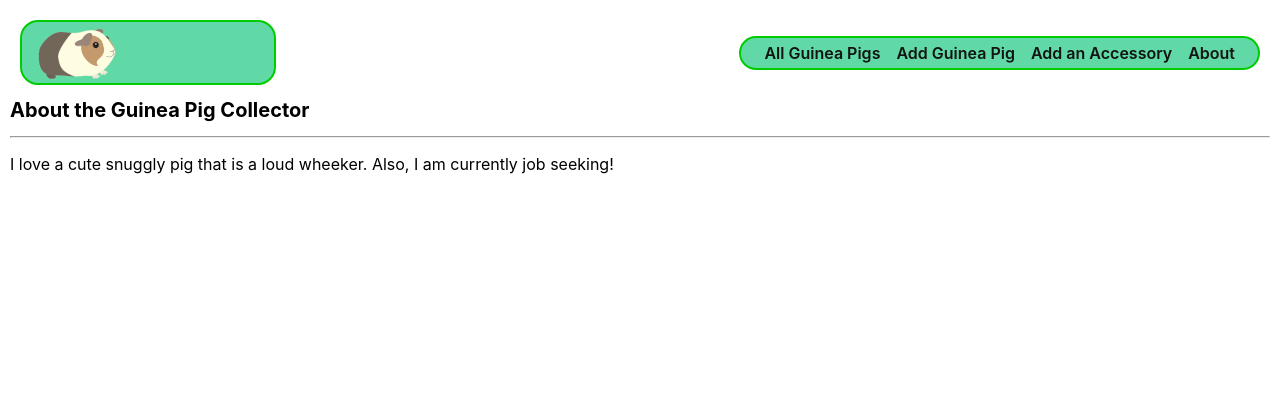
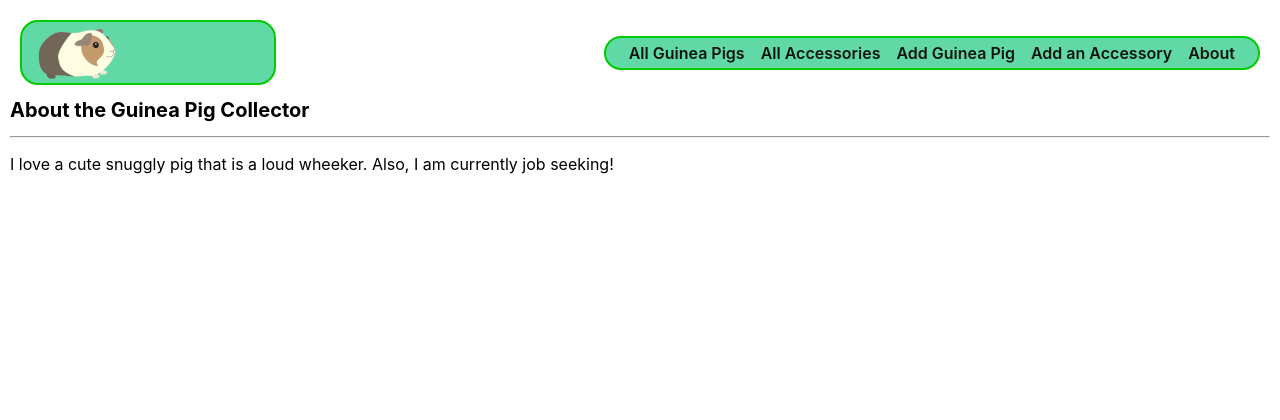
Before and after one commit to cactuspie23/guineapig-collector, a Django app: page /about/ in a window 1280 px wide. Shown: the top 420 px of the page. Run offline with Django 4.2, Linux system fonts and the light colour scheme.

Commit message:
add accessory list and detail view url and html

```diff
--- a/main_app/templates/base.html
+++ b/main_app/templates/base.html
@@ -29,6 +29,7 @@
     <nav>
       <ul>
         <li><a href="{% url 'guineapigs_index' %}">All Guinea Pigs</a></li>
+        <li><a href="{% url 'accessories_index' %}">All Accessories</a></li>
         <li><a href="{% url 'guineapigs_create' %}">Add Guinea Pig</a></li>
         <li><a href="{% url 'accessories_create' %}">Add an Accessory</a></li>
         <li><a href="{% url 'about' %}">About</a></li>
--- a/main_app/urls.py
+++ b/main_app/urls.py
@@ -11,4 +11,6 @@ urlpatterns = [
   path('guineapigs/<int:pk>/delete/', views.GuineapigDelete.as_view(), name='guineapig_delete'),
   path('guineapigs/<int:guineapig_id>/add_feeding/', views.add_feeding, name='add_feeding'),
   path('accessories/create/', views.AccessoryCreate.as_view(), name='accessories_create'),
+  path('accessories/<int:pk>/', views.AccessoryDetail.as_view(), name='accessories_detail'),
+  path('accessories/', views.AccessoryList.as_view(), name='accessories_index'),
 ]
--- a/main_app/views.py
+++ b/main_app/views.py
@@ -1,4 +1,5 @@
 from django.shortcuts import render, redirect
+from django.views.generic import ListView, DetailView
 from django.views.generic.edit import CreateView, UpdateView, DeleteView
 from .models import Guineapig, Accessory
 from .forms import FeedingForm
@@ -42,3 +43,9 @@ class GuineapigDelete(DeleteView):
 class AccessoryCreate(CreateView):
   model = Accessory
   fields = '__all__'
+
+class AccessoryList(ListView):
+  model = Accessory
+
+class AccessoryDetail(DetailView):
+  model = Accessory
```
